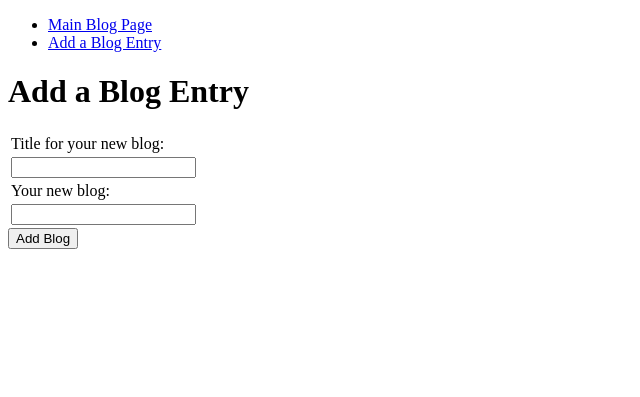
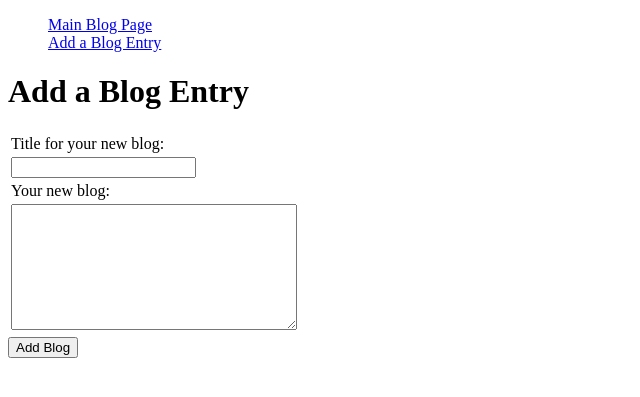
Before and after one commit to zeik07/blogz, a Flask app: page /newpost in a window 1280 px wide. Shown: the top 397 px of the page, without its empty margins (0-640 px from the left). Run offline with Flask 2, Linux system fonts and the light colour scheme.

Commit message:
finished again

```diff
--- a/templates/base.html
+++ b/templates/base.html
@@ -7,7 +7,7 @@
             color: red;
         }
     </style>
-    <ul>
+    <ul style="list-style-type: none">
         <li><a href="/blog">Main Blog Page</a></li>
         <li><a href="/newpost">Add a Blog Entry</a></li>
     </ul>
--- a/templates/newpost.html
+++ b/templates/newpost.html
@@ -15,7 +15,7 @@
             <td><label for="body">Your new blog:</label></td>
         </tr>
         <tr>
-            <td><input type="text" name="body" maxlength="500" value="{{ body }}">
+            <td><textarea type="text" name="body" maxlength="500" value="{{ body }}" style="height: 120px; width:280px; "></textarea>
             <span class="error">{{ body_error }}</span></td>
         </tr>
     </table>
```
